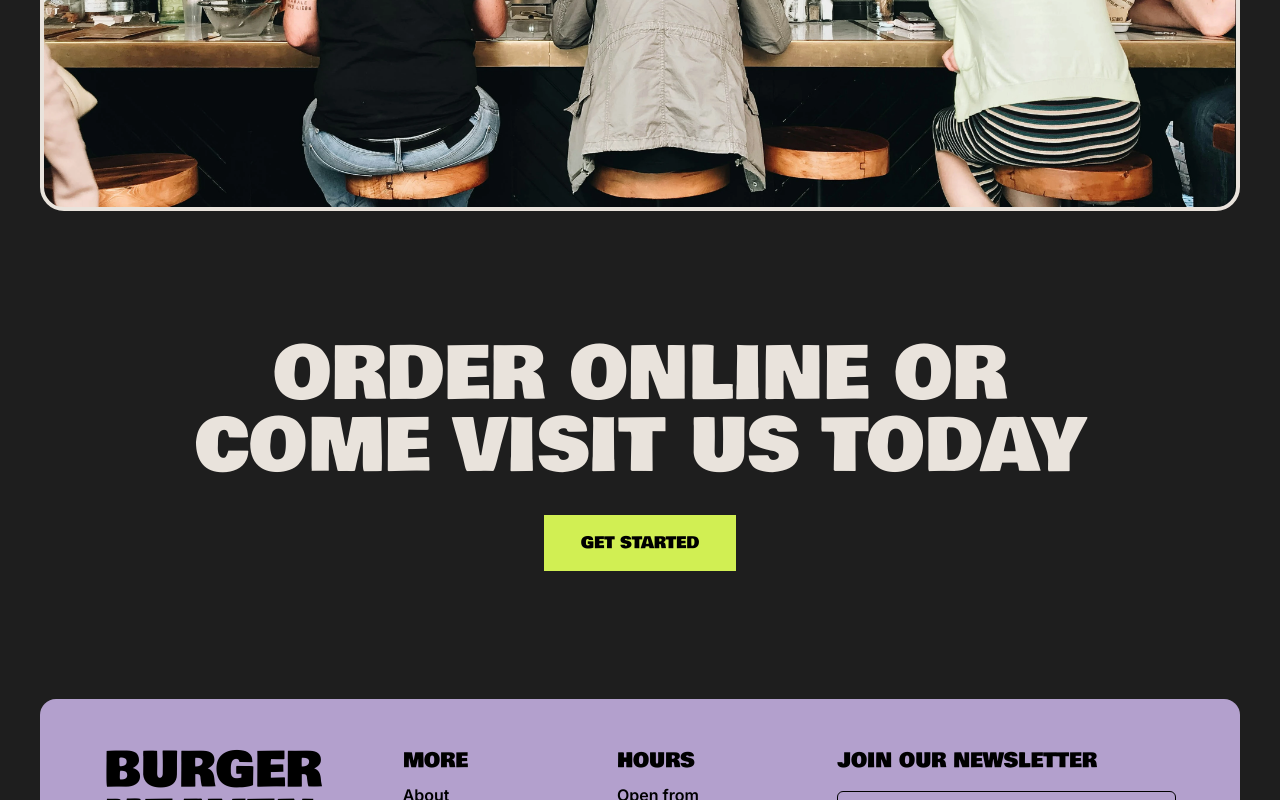
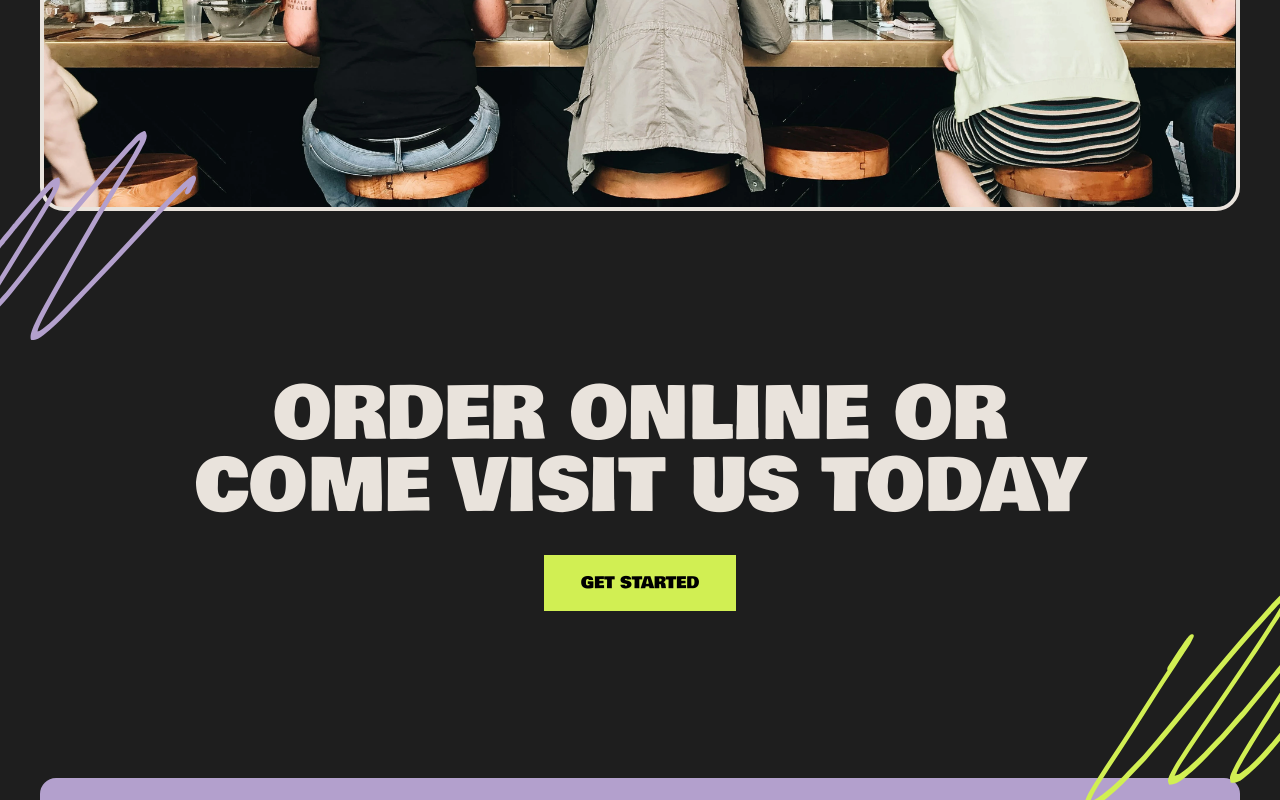
Before and after one commit to christianrazul/burger-heaven, a React (Vite) app: page / in a window 1280 px wide. Shown: the part 2520-3320 px from the top of the page. Built offline with nearby package versions, Linux system fonts and the light colour scheme.

Commit message:
Add the squiggly lines to CTA

```diff
--- a/src/App.tsx
+++ b/src/App.tsx
@@ -7,7 +7,7 @@ import { Navbar } from "./Navbar";
 
 function App() {
   return (
-    <div className="flex w-screen flex-col gap-8 px-10 py-6 font-bowlby 2xl:px-[620px]">
+    <div className="flex w-full flex-col gap-8 overflow-hidden px-10 py-6 font-bowlby 2xl:px-[620px]">
       <Navbar />
       <Hero />
       <MenuPreview />
--- a/src/CTASection.tsx
+++ b/src/CTASection.tsx
@@ -1,6 +1,10 @@
 export const CTASection = () => {
   return (
-    <section className="my-24 flex h-fit w-full flex-col items-center justify-center">
+    <section className="relative flex h-[503px] w-full flex-col items-center justify-center">
+      <img
+        src="./src/assets/right-squiggly.svg"
+        className="absolute -left-[520px] -top-28"
+      />
       <div className="flex flex-col items-center gap-8">
         <h1 className="w-[895px] text-center text-7xl text-textBeige">
           ORDER ONLINE OR COME VISIT US TODAY
@@ -9,6 +13,10 @@ export const CTASection = () => {
           GET STARTED
         </button>
       </div>
+      <img
+        src="./src/assets/left-squiggly.svg"
+        className="absolute -bottom-16 -right-[520px] z-10"
+      />
     </section>
   );
 };
```
